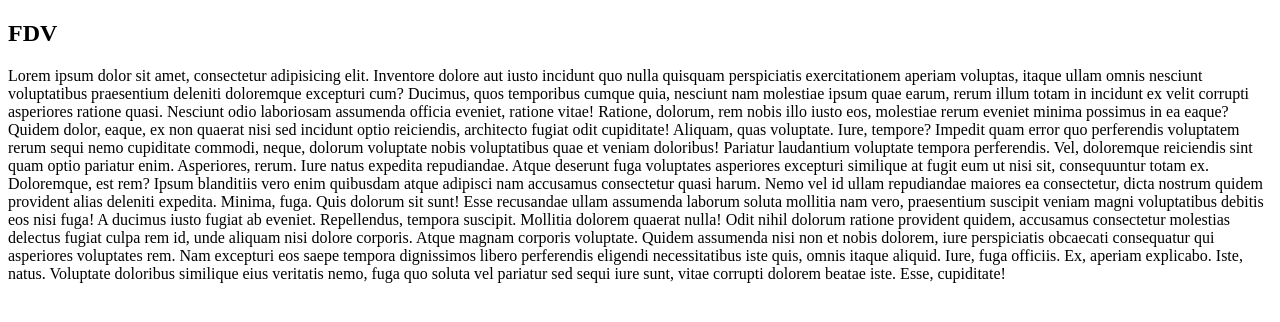
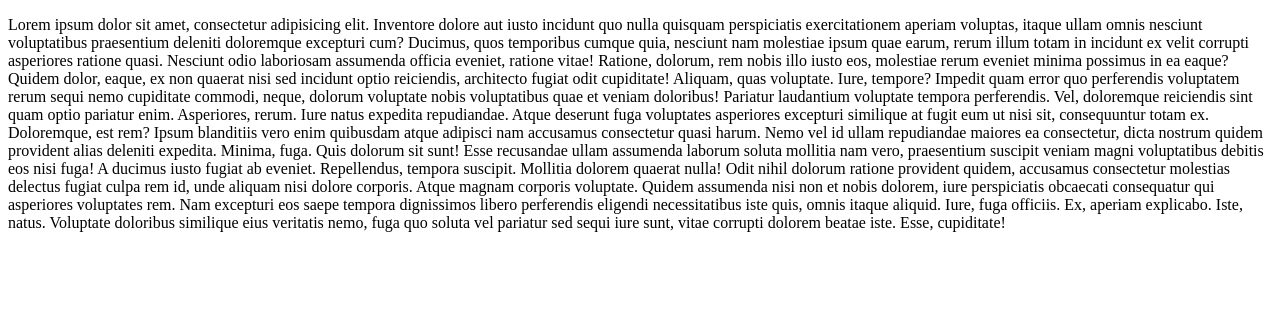
Before and after one commit to fernandomatiasdv/repo_nuevo, a plain HTML site: page index.html in a window 1280 px wide. Drawn offline with Linux system fonts and the light colour scheme.

Commit message:
Revert "agregue el nombre"

```diff
--- a/index.html
+++ b/index.html
@@ -6,7 +6,6 @@
     <title>Document</title>
 </head>
 <body>
-    <h2>FDV</h2>
     <p>
         Lorem ipsum dolor sit amet, consectetur adipisicing elit. Inventore dolore aut iusto incidunt quo nulla quisquam perspiciatis exercitationem aperiam voluptas, itaque ullam omnis nesciunt voluptatibus praesentium deleniti doloremque excepturi cum?
         Ducimus, quos temporibus cumque quia, nesciunt nam molestiae ipsum quae earum, rerum illum totam in incidunt ex velit corrupti asperiores ratione quasi. Nesciunt odio laboriosam assumenda officia eveniet, ratione vitae!
```
